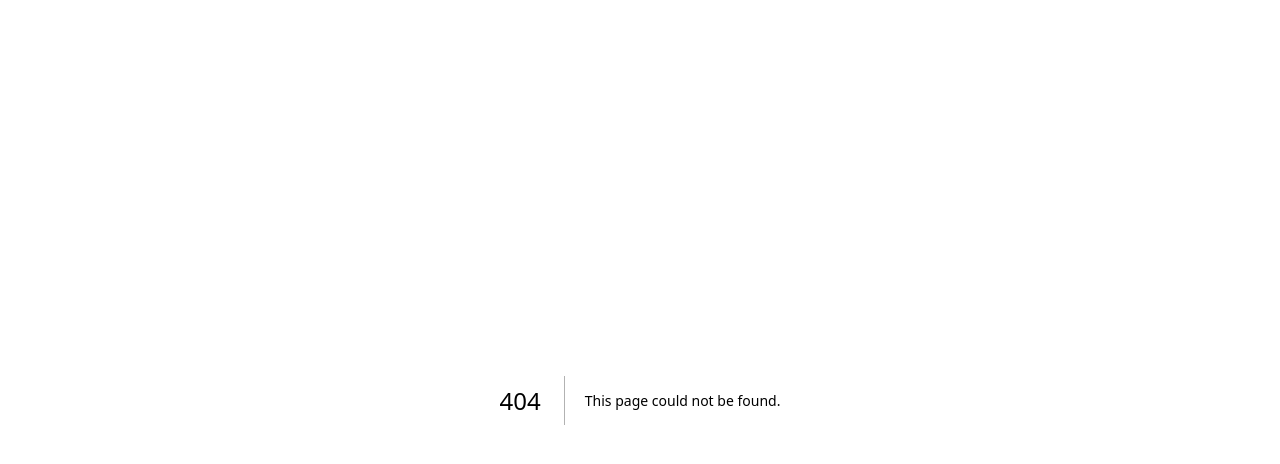
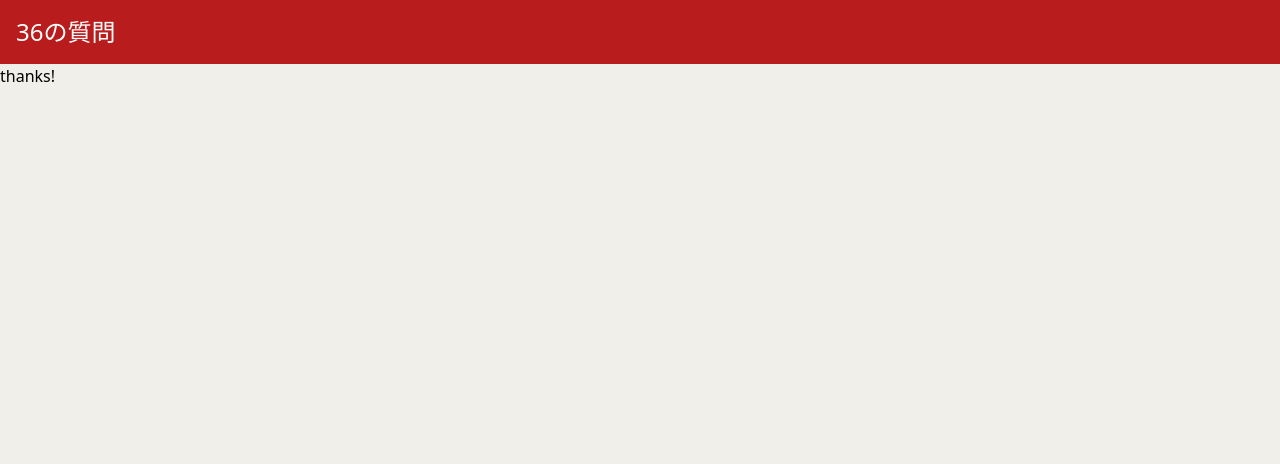
Before and after one commit to kimukimuyuya/36-questions, a Next.js app in the folder my-app/: page /thanks in a window 1280 px wide. Before the commit this address had no page. Shown: the top 464 px of the page. Built offline with nearby package versions, Linux system fonts and the light colour scheme.

Commit message:
feat: :sparkles: thanksページの作成

```diff
--- /dev/null
+++ b/my-app/src/pages/thanks/index.tsx
@@ -0,0 +1,12 @@
+import Header from '../../components/Header';
+
+const Thanks = () => {
+  return (
+    <div className='min-h-screen bg-bgColor'>
+      <Header />
+      <h1>thanks!</h1>
+    </div>
+  );
+}
+
+export default Thanks;
```
